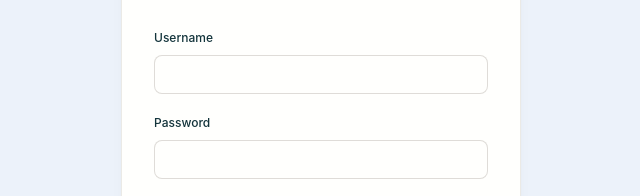
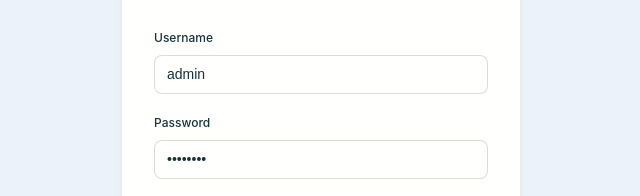
Before and after one commit to prince7z/FishWish_GovDash, a plain HTML site: page index.html in a window 1280 px wide. Shown: the part 332-528 px from the top of the page, 319-959 px from the left. Drawn offline with nearby package versions, Linux system fonts and the light colour scheme; a web font is replaced by a local one.

Commit message:
Add demo credentials to login form

```diff
--- a/index.html
+++ b/index.html
@@ -20,11 +20,11 @@
             <form id="loginForm" class="login-form">
                 <div class="form-group">
                     <label for="username" class="form-label">Username</label>
-                    <input type="text" id="username" class="form-control" required>
+                    <input type="text" id="username" class="form-control" value="admin" required>
                 </div>
                 <div class="form-group">
                     <label for="password" class="form-label">Password</label>
-                    <input type="password" id="password" class="form-control" required>
+                    <input type="password" id="password" class="form-control" value="admin123" required>
                 </div>
                 <button type="submit" class="btn btn--primary btn--full-width">Login</button>
                 <div class="login-help">
```
